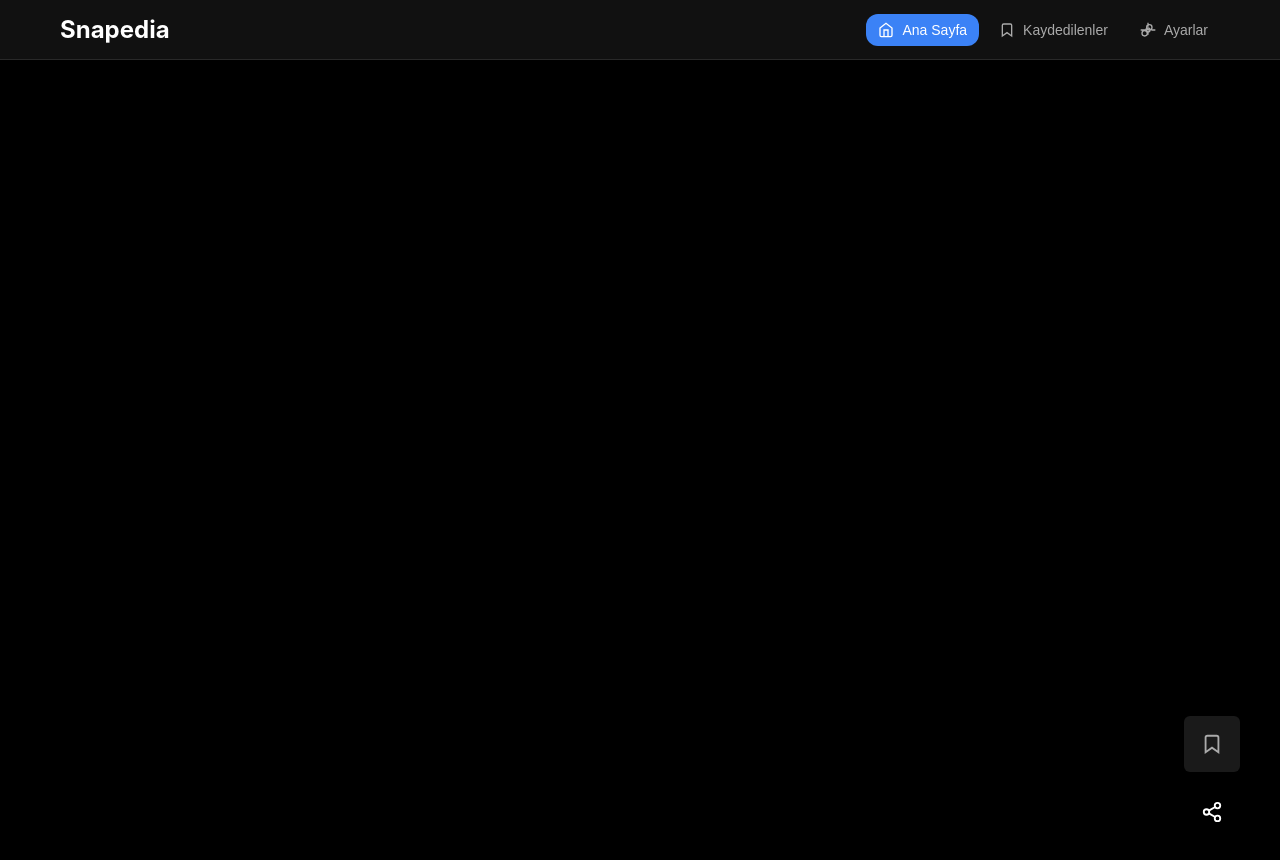
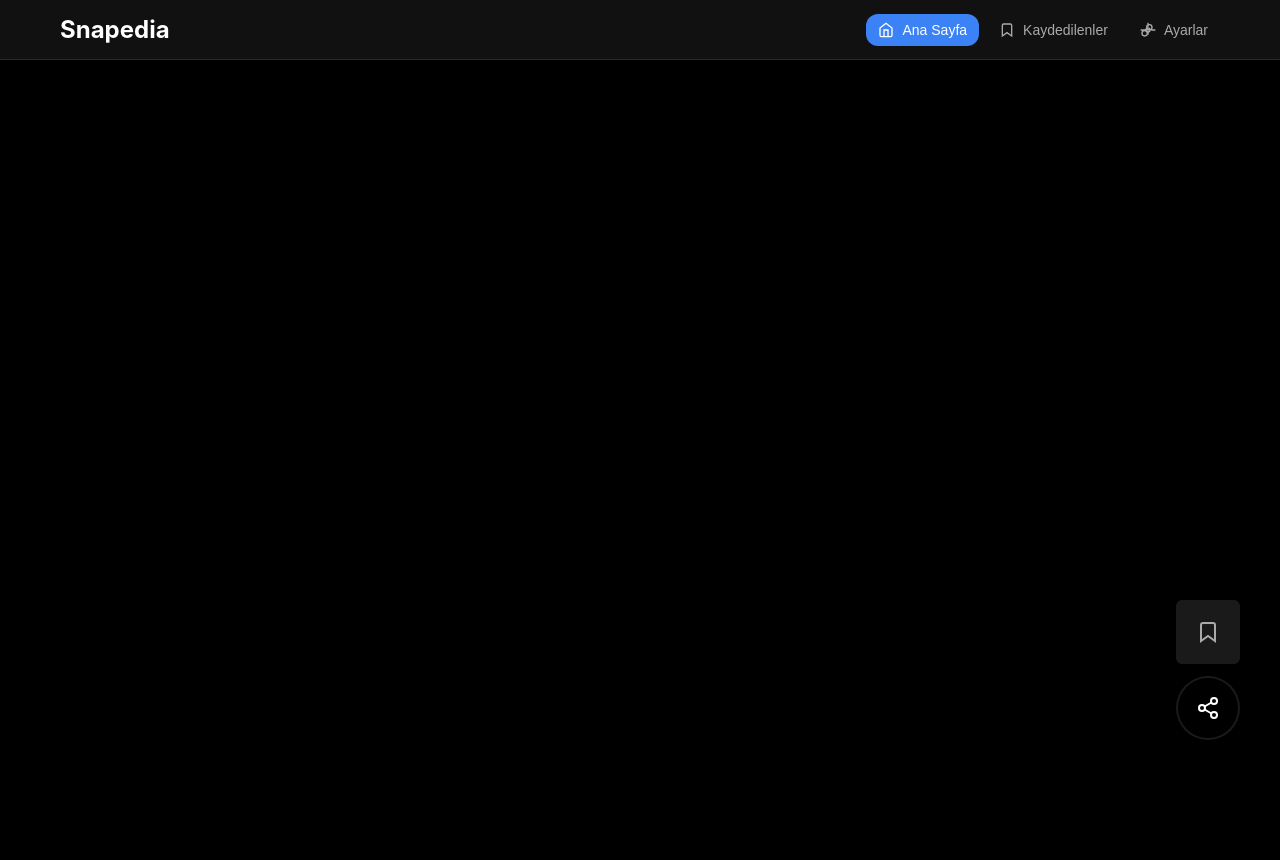
Before and after one commit to can-akgul/snapedia, a plain HTML site: page index.html in a window 1280 px wide. Drawn offline with Linux system fonts and the light colour scheme; no server answers.

Commit message:
Yer hatası düzeltildi.

```diff
--- a/style.css
+++ b/style.css
@@ -694,7 +694,7 @@
   /* Floating Action Buttons */
   .floating-actions {
     position: fixed;
-    bottom: 20px;
+    bottom: 120px;
     right: 20px;
     display: flex;
     flex-direction: column;
@@ -703,30 +703,32 @@
   }
 
   .floating-btn {
-    width: 56px;
-    height: 56px;
+    width: 64px;
+    height: 64px;
     border: none;
     border-radius: 50%;
-    background: rgba(0, 0, 0, 0.8);
+    background: rgba(0, 0, 0, 0.85);
     color: white;
     cursor: pointer;
     transition: var(--transition);
     display: flex;
     align-items: center;
     justify-content: center;
-    backdrop-filter: blur(10px);
-    box-shadow: 0 4px 12px rgba(0, 0, 0, 0.3);
+    backdrop-filter: blur(15px);
+    box-shadow: 0 6px 16px rgba(0, 0, 0, 0.4);
+    border: 2px solid rgba(255, 255, 255, 0.1);
   }
 
   .floating-btn svg {
-    width: 22px;
-    height: 22px;
+    width: 24px;
+    height: 24px;
     stroke-width: 2;
   }
 
   .floating-btn:hover {
-    transform: scale(1.1);
-    box-shadow: 0 6px 20px rgba(0, 0, 0, 0.4);
+    transform: scale(1.15);
+    box-shadow: 0 8px 24px rgba(0, 0, 0, 0.5);
+    background: rgba(0, 0, 0, 0.9);
   }
 
   .floating-btn.bookmark-btn.active {
@@ -940,7 +942,7 @@
     }
 
     .floating-actions {
-      bottom: 40px;
+      bottom: 140px;
       right: 40px;
     }
 
```
